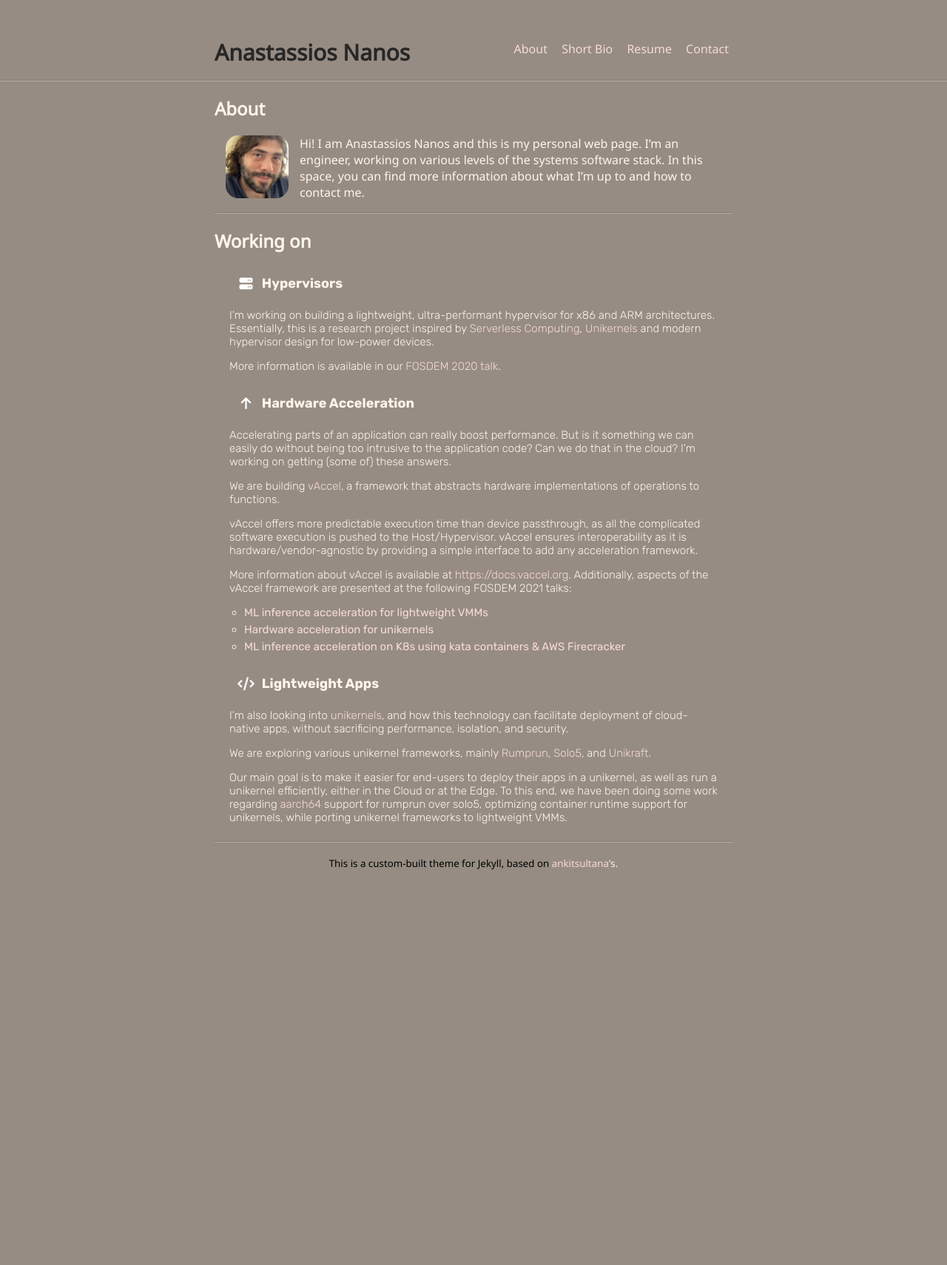
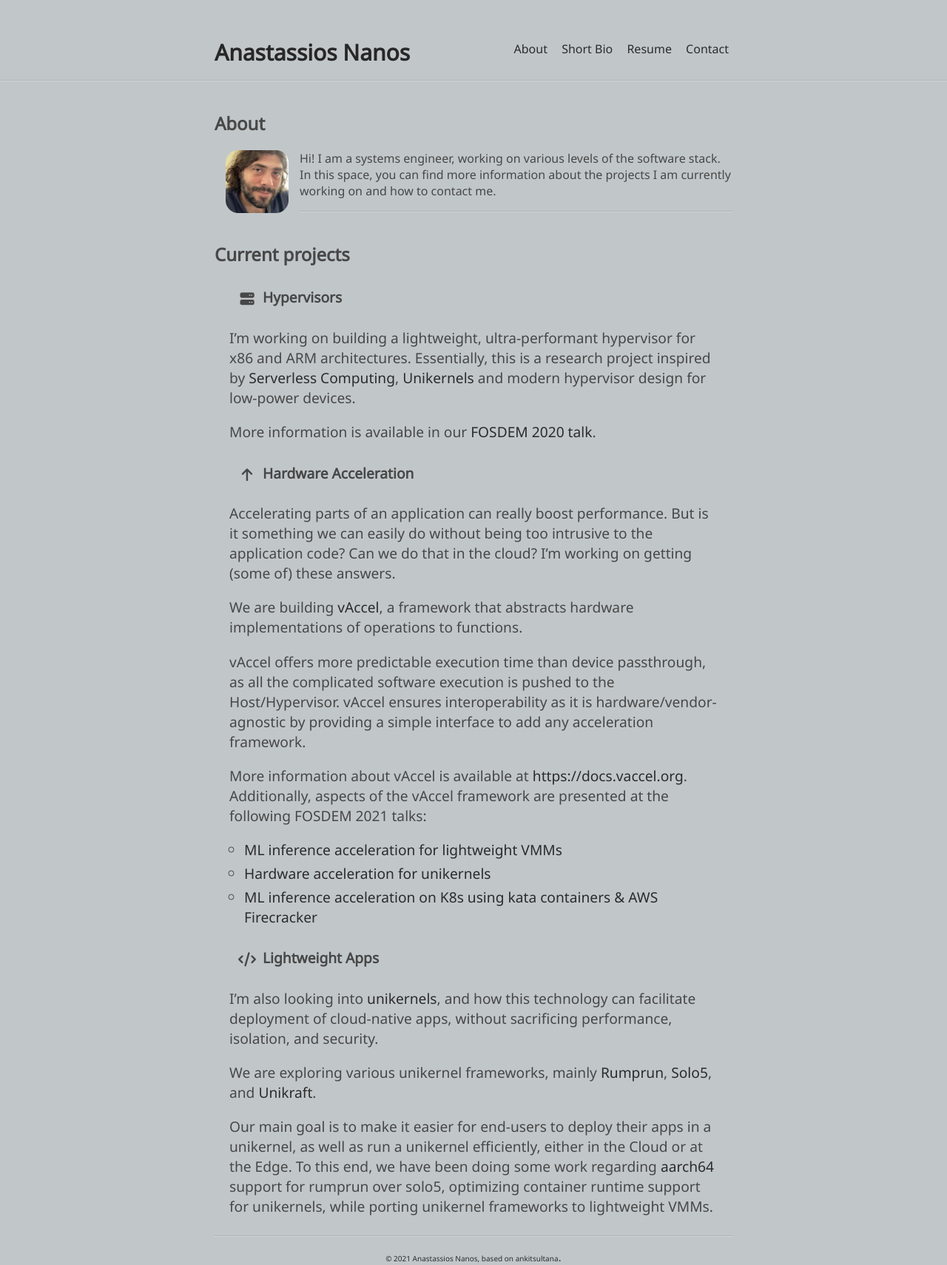
Before and after one commit to ananos/ananos.uk, a Jekyll site: the page built from index.md, in a window 1280 px wide. Shown: the whole page at 74% size. Built offline with Jekyll 4.4.1, drawn with Linux system fonts in a browser that asks for light colours; nearby versions of some CDN libraries; our own code applies the rules of GitHub Pages for plain Markdown files; before the commit the page ends 1177 px from its top, so only the background shows below that.

Commit message:
Update colors, fix some typos, finalize
Signed-off-by: Anastassios Nanos <ananos@nubificus.co.uk>

```diff
--- a/_config.yml
+++ b/_config.yml
@@ -9,7 +9,7 @@ tracking_id: UA-1610214-7
 
 footer: yes
 footer_url: "https://github.com/ananos/ananos.github.io"
-footer_text: "This is a custom-built theme for Jekyll, based on <a href=\"https://github.com/ankitsultana/ankitsultana.github.io\">ankitsultana</a>'s."
+footer_text: "&copy; 2021 Anastassios Nanos, based on <a class=\"footer\" style=\"text-decoration: none;\" href=\"https://github.com/ankitsultana/ankitsultana.github.io\">ankitsultana</a>."
 
 favicon: true
 favicon_location: "images/favicon.png"
--- a/_layouts/default.html
+++ b/_layouts/default.html
@@ -87,8 +87,8 @@
                 {{ content }}
                 {% if site.footer == true %}
                 <hr />
-                <p style="text-align: center; margin-bottom: 10px">
-                    <a href="{{ site.footer_url }}" style="color: black"><small>{{ site.footer_text }}</small></a>
+                <p class="footer" style="text-align: center; margin-bottom: 10px;">
+                    <a class="footer" href="{{ site.footer_url }}" style="text-decoration: none;" >{{ site.footer_text }}</a>
                 </p>
                 {% endif %}
             </div>
--- a/_sass/typography.scss
+++ b/_sass/typography.scss
@@ -1,25 +1,49 @@
 @import "vars";
 
-.content {
+.footer {
     p {
         font-weight: lighter;
+	font-size: x-small;
+    }
+    a {
+	font-weight: lighter;
+	font-size: x-small;
+	text-decoration: none;
+    }
+    a:hover {
+        text-decoration: none;
+    }
+
+}
+.content {
+    h2{
+	    padding-top: 20px;
+    }
+    p {
+        font-weight: lighter;
+	//font-size: small;
     }
     .callout {
         background: #f0f0f0;
         padding: 10px;
-        font-size: 15px;
+        font-weight: lighter;
+        //font-size: 15px;
     }
     .main-page-list {
-        font-size: 18px;
+        //font-size: 18px;
+        font-size: larger;
+        font-weight: lighter;
         list-style: none;
-        font-family: Rubik;
+        //font-family: Rubik;
     }
     .main-page-list small {
-        font-weight: lighter;
+        //font-weight: lighter;
     }
     a:hover {
-        text-decoration: underline;
-        text-decoration-thickness: 2px;
+        text-decoration: none;
+        //text-decoration-thickness: 1px;
+        //text-decoration-style: solid;
+	color: #a33;
     }
     ol {
         counter-reset: list;
@@ -33,6 +57,8 @@
     }
     ul > li {
         margin: 5px 0 5px 0;
+	font-weight: lighter;
+	//font-size: small;
     }
     ul {
         padding: 0 20px 0 20px;;
--- a/_sass/vars.scss
+++ b/_sass/vars.scss
@@ -28,8 +28,12 @@ $color2: #fff5ea;
 $color3: #d6d2c4;
 $color4: #968c83;
 
+$color1: #2b2b2b;
+$color2: #474747;
+$color3: #c1c7c9;
 
-$bg: $color4;
+
+$bg: $color3;
 $fg: $color2;
 $accent: $color1;
 
--- a/index.md
+++ b/index.md
@@ -6,14 +6,13 @@ layout: default
 
 <img class="profile-picture" src="gravatar.png">
 
-Hi! I am Anastassios Nanos and this is my personal web page. I'm an engineer,
-working on various levels of the systems software stack. In this space, you can
-find more information about what I'm up to and how to contact me.
+Hi! I am a systems engineer, working on various levels of the software stack.
+In this space, you can find more information about the projects I am currently
+working on and how to contact me.<br/>
 
 ---
 
-
-## Working on
+## Current projects
 
 <ul class="related-posts">
 
@@ -24,14 +23,14 @@ find more information about what I'm up to and how to contact me.
 	<div style="display: inline-block; width:40px">
             <span class="fa-stack fa-1x">
               <!-- <i class="fa fa-circle fa-stack-2x "></i>-->
-              <i class="fa {{ post.icon }} fa-stack-1x fa-inverse"></i>
+              <i class="fa {{ post.icon }} fa-stack-1x "></i>
             </span>
 	</div>
 
         <!--<a href="{{ post.url }}">
         </a>-->
             <span>{{ post.title }}</span>
-	<small>{{ post.content }}</small>
+	{{ post.content }}
             <!-- <small>by {{ post.author }}.</small>
             <small>published {{ post.year }}.</small>-->
         </h4>
```
